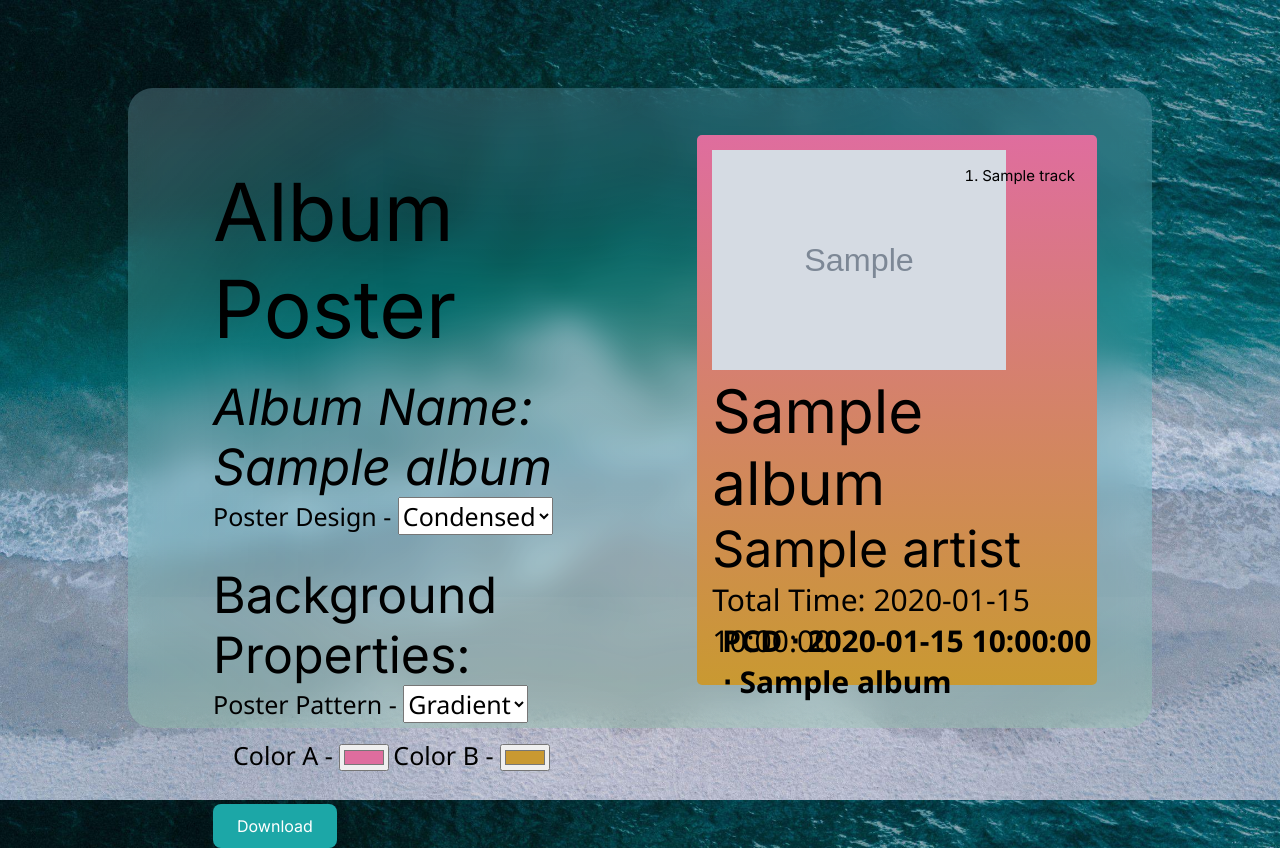
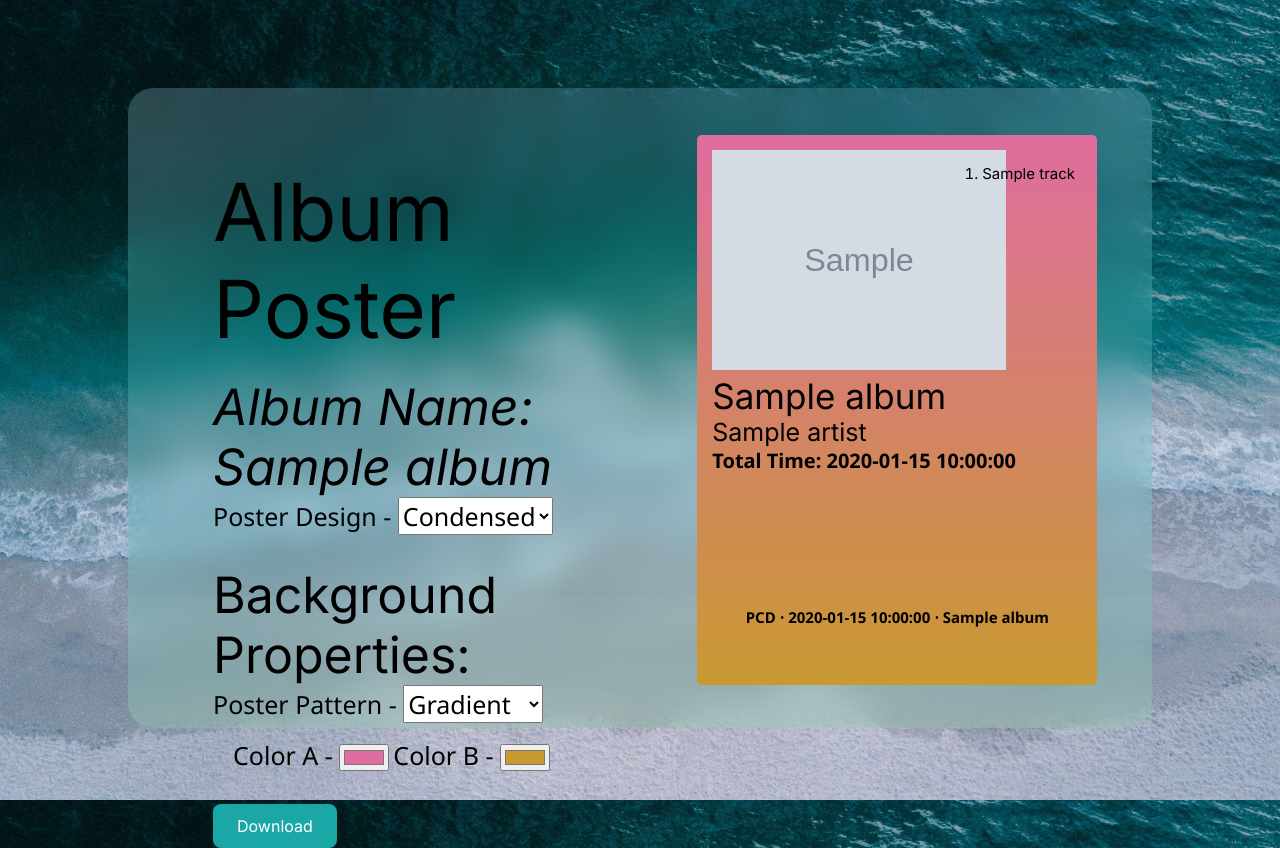
Before and after one commit to bellflwr/masseyhacks_xi, a Flask app: template masseyhacks_xi/templates/album_posters.html in a window 1280 px wide. Run offline with Flask 3, Linux system fonts and the light colour scheme; the template is opened without the code that fills it: most values are stand-ins (such as "Sample title", 1, 10 or a date in 2020); grey boxes marked "Sample" are stand-in pictures; some libraries are stand-ins or nearby versions.

Commit message:
Polishing #1

```diff
--- a/masseyhacks_xi/static/styles/style.css
+++ b/masseyhacks_xi/static/styles/style.css
@@ -75,18 +75,30 @@ body {
     line-height: 1.5;
 }
 
+.song_name {
+    background: none;
+    font-size: 35px;
+    font-family: 'Inter';
+}
+
+.artist_name {
+    background: none;
+    font-size: 25px;
+    font-family: 'Inter';
+}
+
 .track_header {
     background: none;
     font-size: 15px;
     font-family: 'Inter';
-    line-height: 1.5;
+    line-height: 1.2;
 }
 
-.detail_header {
+.footer_header {
     background: none;
-    font-size: 30px;
+    font-size: 15px;
     font-family: 'Noto Sans';
-    font-weight: 700;;
+    font-weight: 700;
 }
 
 #preview {
--- a/masseyhacks_xi/templates/album_posters.html
+++ b/masseyhacks_xi/templates/album_posters.html
@@ -25,6 +25,8 @@
                     <option>Stencils</option>
                     <option>Roses</option>
                     <option>Splash</option>
+                    <option>Hexagons</option>
+                    <option>Circles</option>
                 </select>
 
                 <div style="margin: 15px 0 0 20px; background: none;">
@@ -53,15 +55,15 @@
                             {% endfor %}
                         </ol>
 
-                        <label class="large_header", x-show="poster_design == 'Expanded'">{{ album.name }}</label>
-                        <label class="medium_header", x-show="poster_design == 'Expanded'">{{ album.artist }}</label>
+                        <label class="song_name", x-show="poster_design == 'Expanded'">{{ album.name }}</label>
+                        <label class="artist_name", x-show="poster_design == 'Expanded'">{{ album.artist }}</label>
                     </div>
                 </div>
 
                 <div class="column_arrangement" style="height: 40%; margin: 20px 0 0 15px;">
-                    <label class="larger_header", x-show="poster_design == 'Condensed'">{{ album.name }}</label>
-                    <label class="large_header", x-show="poster_design == 'Condensed'">{{ album.artist }}</label>
-                    <label class="medium_header", x-show="poster_design == 'Condensed'">Total Time: {{ album.total_time }}</label>
+                    <label class="song_name", x-show="poster_design == 'Condensed'">{{ album.name }}</label>
+                    <label class="artist_name", x-show="poster_design == 'Condensed'">{{ album.artist }}</label>
+                    <label class="small_header", x-show="poster_design == 'Condensed'">Total Time: {{ album.total_time }}</label>
 
                     <label class="medium_header", x-show="poster_design == 'Expanded'">Track List: </label>
                     <ol class="track_header", x-show="poster_design == 'Expanded'">
@@ -70,8 +72,8 @@
                         {% endfor %}
                     </ol>
 
-                    <label class="large_header", x-show="poster_design == 'Column'">{{ album.name }}</label>
-                    <label class="medium_header", x-show="poster_design == 'Column'">{{ album.artist }}</label>
+                    <label class="song_name", x-show="poster_design == 'Column'">{{ album.name }}</label>
+                    <label class="artist_name", x-show="poster_design == 'Column'">{{ album.artist }}</label>
                     <ol class="track_header", style="margin-bottom: 30px;", x-show="poster_design == 'Column'">
                         {% for track in album.tracks %}
                         <li>{{ track.name }}</li>
@@ -79,17 +81,15 @@
                     </ol>
                 </div>
 
-                <div class="column_arrangement", style="height: 20%; margin-left: 25px;">
-                    <label class="small_header", x-show="poster_design == 'Expanded'">PCD</label>
-                    <label class="small_header", x-show="poster_design == 'Expanded'">{{ album.release_date }}</label>
-                    <label class="small_header", x-show="poster_design == 'Expanded'">{{ album.record_label }}</label>
-
-                    <label class="detail_header", style="margin-top: 25px;" x-show="poster_design == 'Column' || poster_design == 'Condensed'">PCD ⋅ {{ album.release_date }} ⋅ {{ album.record_label }}</label>
+                <div class="column_arrangement", style="height: 20%;">
+                    <label class="footer_header center", style="margin-top: 25px;">PCD ⋅ {{ album.release_date }} ⋅ {{ album.record_label }}</label>
                 </div>
-                <div style="position:absolute; margin-top: 4px;">
+                <div style="position:absolute;">
                     <img src="/static/images/stencil.png", x-show="pattern == 'Stencils'", style="border-radius: 15px;">
                     <img src="/static/images/roses.png", x-show="pattern == 'Roses'">
                     <img src="/static/images/splash.png", x-show="pattern == 'Splash'">
+                    <img src="/static/images/hexagons.png", x-show="pattern == 'Hexagons'">
+                    <img src="/static/images/circles.png", x-show="pattern == 'Circles'">
                 </div>
             </div>
 
```
Also changed, not shown: masseyhacks_xi/templates/single_posters.html (deleted, +0 -85 lines), masseyhacks_xi/static/images/circles.png (added), masseyhacks_xi/static/images/hexagons.png (added), masseyhacks_xi/static/images/roses.png, masseyhacks_xi/static/images/splash.png, masseyhacks_xi/static/images/stencil.png.
